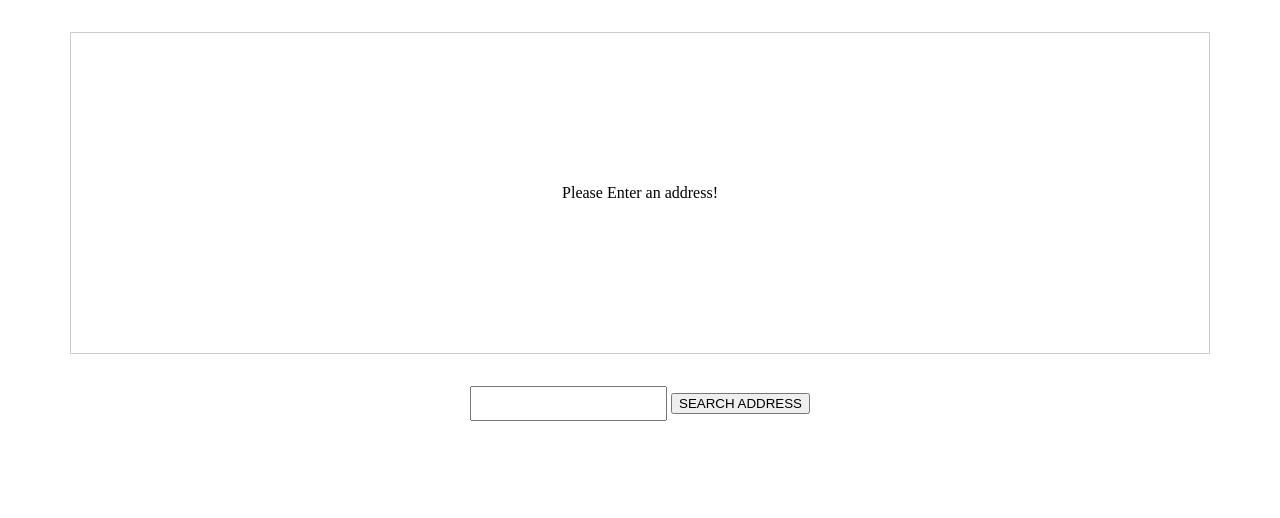
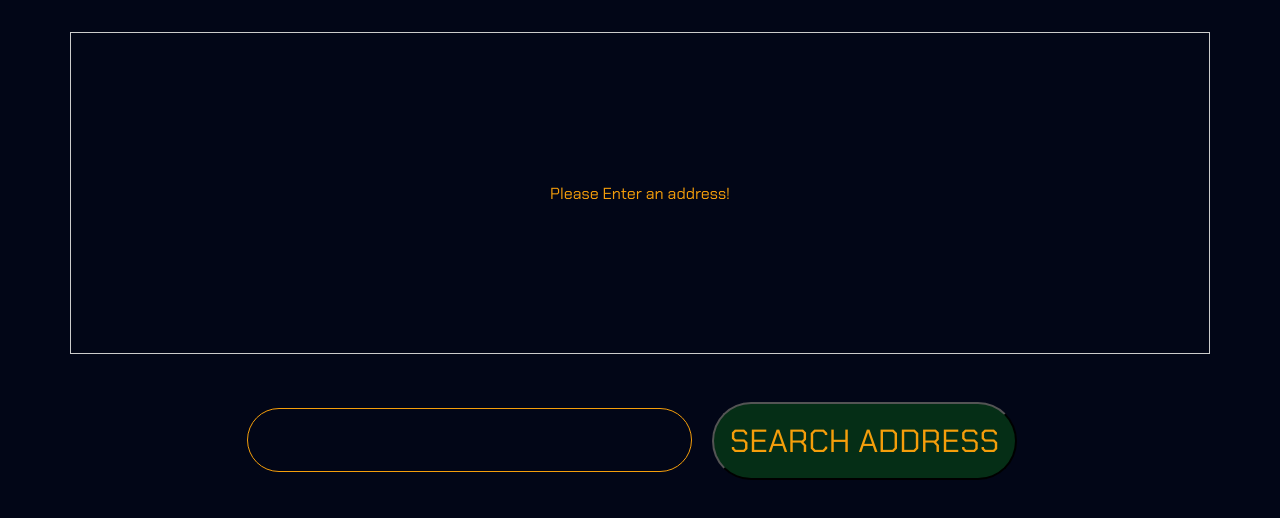
Before and after one commit to K0unty/uts-s13-v1, a website built with Vite: page index.html in a window 1280 px wide. Built offline with nearby package versions, Linux system fonts and the light colour scheme.

Commit message:
add stylepussy

```diff
--- a/index.html
+++ b/index.html
@@ -16,8 +16,8 @@
       <p>Please Enter an address!</p>
     </div>
     <form>
-      <input type="text" id="address" />
-      <button type="submit">SEARCH ADDRESS</button>
+      <input type="text" id="address" class="input-box" />
+      <button type="submit" class="btn">SEARCH ADDRESS</button>
     </form>
     <script type="module" src="/src/main.ts"></script>
   </body>
--- a/src/app.css
+++ b/src/app.css
@@ -1,3 +1,15 @@
+@import url("https://fonts.googleapis.com/css2?family=Chakra+Petch:ital,wght@0,300;0,400;0,500;0,600;0,700;1,300;1,400;1,500;1,600;1,700&display=swap");
+
+* {
+  background-color: #020617;
+  color: #f59e0b;
+  transition: all 300ms;
+}
+
+html {
+  font-family: "Chakra Petch";
+}
+
 #map {
   width: 90%;
   height: 20rem;
@@ -10,8 +22,46 @@
 }
 
 form {
+  font-family: "Chakra Petch";
   text-align: center;
   margin: 2rem auto;
+}
+
+.input-box {
+  font-size: 2.2rem;
+  padding: 1.5rem;
+  border-radius: 50px;
+  font-family: inherit;
+  border: 1px solid;
+  text-align: center;
+  display: inline-block;
+}
+
+.input-box:focus {
+  outline: 5px solid #16a34a;
+  color: #16a34a;
+  overflow: auto;
+  box-shadow: 1px 1px 500px 10px hsla(148, 93%, 45%, 0.546);
+}
+
+.btn {
+  font-size: 2rem;
+  padding: 1rem;
+  border-radius: 50px;
+  margin: 1rem;
+  background-color: #052e16;
+  transition: all 300ms;
+  font-family: inherit;
+}
+
+.btn:hover {
+  background-color: #16a34a;
+  cursor: pointer;
+}
+
+.btn:active {
+  background-color: #65a30d;
+  box-shadow: 0 10px 400px hsla(148, 93%, 45%, 0.546);
 }
 
 /* Add some spacing between form elements */
```
